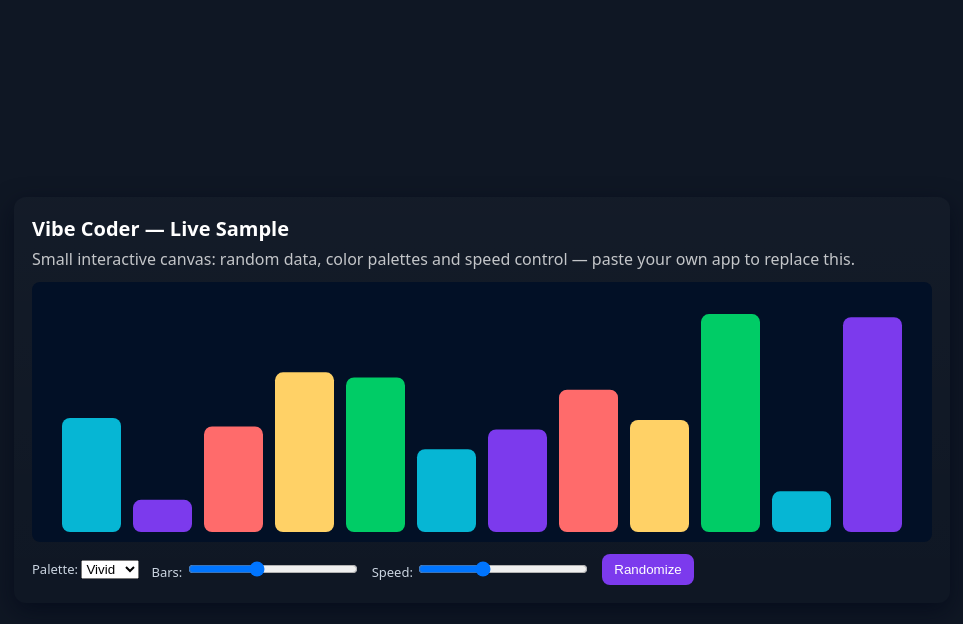
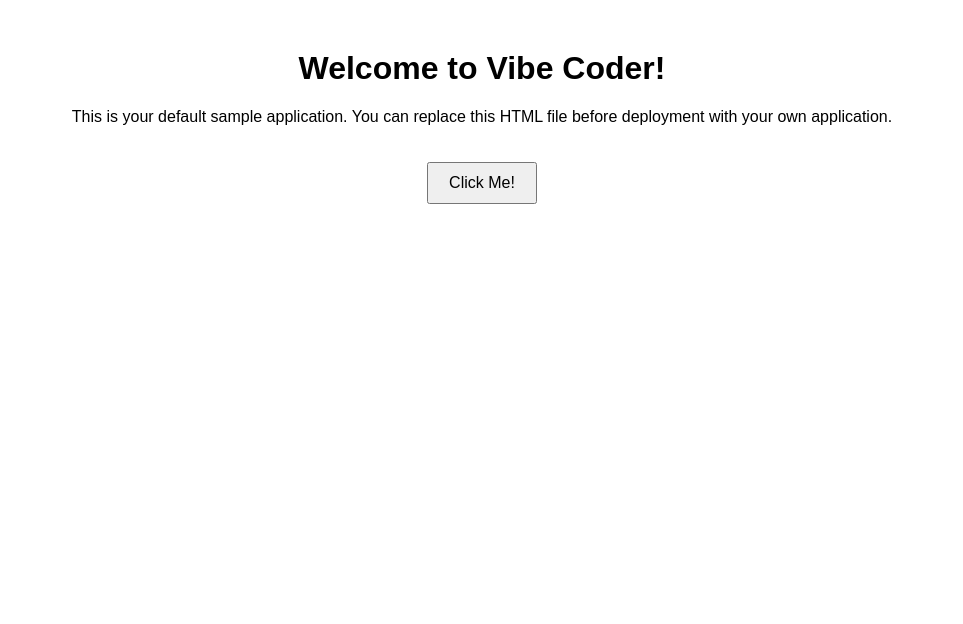
Before and after one commit to goanalog/vibe-coder-deployable-architecture, a plain HTML site: page defaults/default-vibe-app.html in a window 1280 px wide. Shown: the whole page, without its empty margins (158-1121 px from the left). Drawn offline with Linux system fonts and the light colour scheme.

Commit message:
meta meta

```diff
--- a/defaults/default-vibe-app.html
+++ b/defaults/default-vibe-app.html
@@ -1,127 +1,23 @@
-<!doctype html>
-<html>
+<!DOCTYPE html>
+<html lang="en">
 <head>
-  <meta charset="utf-8"/>
-  <meta name="viewport" content="width=device-width,initial-scale=1"/>
-  <title>Vibe Coder — Live Sample</title>
+  <meta charset="UTF-8">
+  <title>Vibe Coder Sample Application</title>
   <style>
-    :root{--bg:#0f1724;--panel:#0b1220;--accent:#7c3aed}
-    body{margin:0;font-family:system-ui,Segoe UI,Helvetica,Arial;background:var(--bg);color:#fff;display:flex;align-items:center;justify-content:center;height:100vh}
-    .card{width:92vw;max-width:900px;background:linear-gradient(180deg,rgba(255,255,255,0.02),transparent);padding:18px;border-radius:12px;box-shadow:0 8px 24px rgba(2,6,23,0.6)}
-    h1{margin:0 0 6px 0;font-size:20px}
-    p{margin:0 0 12px 0;color:rgba(255,255,255,0.75)}
-    canvas{width:100%;height:260px;background:#021026;border-radius:8px;display:block}
-    .controls{display:flex;gap:12px;align-items:center;margin-top:12px}
-    .btn{background:var(--accent);border:none;padding:8px 12px;border-radius:8px;color:#fff;cursor:pointer}
-    label{font-size:13px;color:#cbd5e1}
-    input[type="range"]{width:170px}
+    body { font-family: sans-serif; text-align: center; margin-top: 50px; }
+    button { padding: 10px 20px; margin-top: 20px; font-size: 16px; }
   </style>
 </head>
 <body>
-  <div class="card">
-    <h1>Vibe Coder — Live Sample</h1>
-    <p>Small interactive canvas: random data, color palettes and speed control — paste your own app to replace this.</p>
-    <canvas id="vibe" width="900" height="260"></canvas>
-    <div class="controls">
-      <label>Palette:
-        <select id="palette">
-          <option value="vivid">Vivid</option>
-          <option value="cool">Cool</option>
-          <option value="warm">Warm</option>
-          <option value="mono">Mono</option>
-        </select>
-      </label>
-
-      <label>Bars:
-        <input id="bars" type="range" min="4" max="24" value="12">
-      </label>
-
-      <label>Speed:
-        <input id="speed" type="range" min="10" max="200" value="80">
-      </label>
-
-      <button id="randomize" class="btn">Randomize</button>
-    </div>
-  </div>
+  <h1>Welcome to Vibe Coder!</h1>
+  <p>This is your default sample application. You can replace this HTML file before deployment with your own application.</p>
+  <button id="clickMe">Click Me!</button>
+  <p id="response"></p>
 
   <script>
-    const canvas = document.getElementById('vibe');
-    const ctx = canvas.getContext('2d');
-    const paletteEl = document.getElementById('palette');
-    const barsEl = document.getElementById('bars');
-    const speedEl = document.getElementById('speed');
-    const randomBtn = document.getElementById('randomize');
-
-    // Set up size
-    function resize(){
-      const rect = canvas.getBoundingClientRect();
-      canvas.width = rect.width;
-      canvas.height = rect.height;
-    }
-    window.addEventListener('resize', resize);
-    resize();
-
-    function palettes(name){
-      const sets = {
-        vivid: ['#06b6d4','#7c3aed','#ff6b6b','#ffd166','#00cc66'],
-        cool: ['#60a5fa','#38bdf8','#7dd3fc','#0ea5a6','#4ade80'],
-        warm: ['#ff7b54','#ffad60','#f6e27f','#ffd9b3','#ff6f91'],
-        mono: ['#d1d5db','#9ca3af','#6b7280','#4b5563','#111827']
-      };
-      return sets[name] || sets.vivid;
-    }
-
-    let data = [];
-    function randomData(n){
-      return Array.from({length:n}, () => Math.floor(Math.random()*100));
-    }
-
-    function draw(){
-      const w = canvas.width, h = canvas.height;
-      ctx.clearRect(0,0,w,h);
-      const n = parseInt(barsEl.value,10);
-      if(data.length !== n) data = randomData(n);
-      const pad = 24;
-      const barW = (w - pad*2) / n;
-      const pal = palettes(paletteEl.value);
-      data.forEach((v,i)=>{
-        const x = pad + i*barW + 6;
-        const barH = (v/100) * (h - 40);
-        const y = h - barH - 10;
-        ctx.fillStyle = pal[i % pal.length];
-        const radius = 8;
-        // rounded rect
-        ctx.beginPath();
-        ctx.moveTo(x+radius, y);
-        ctx.arcTo(x+barW-12, y, x+barW-12, y+radius, radius);
-        ctx.lineTo(x+barW-12, y+barH-radius);
-        ctx.arcTo(x+barW-12, y+barH, x+barW-12-radius, y+barH, radius);
-        ctx.lineTo(x+radius, y+barH);
-        ctx.arcTo(x, y+barH, x, y+barH-radius, radius);
-        ctx.lineTo(x, y+radius);
-        ctx.arcTo(x, y, x+radius, y, radius);
-        ctx.fill();
-      });
-    }
-
-    let last = 0;
-    function tick(now){
-      const speed = parseInt(speedEl.value,10);
-      if(!last || now - last >= speed){
-        // shift data slightly for motion
-        data = data.map(d => Math.max(6, Math.min(100, d + (Math.random()*18-9))));
-        draw();
-        last = now;
-      }
-      requestAnimationFrame(tick);
-    }
-
-    randomBtn.addEventListener('click', ()=> data = randomData(parseInt(barsEl.value,10)));
-    paletteEl.addEventListener('change', draw);
-    barsEl.addEventListener('input', ()=> { data = randomData(parseInt(barsEl.value,10)); });
-    speedEl.addEventListener('input', ()=>{});
-    data = randomData(parseInt(barsEl.value,10));
-    requestAnimationFrame(tick);
+    document.getElementById('clickMe').addEventListener('click', () => {
+      document.getElementById('response').textContent = 'You clicked the button! 🎉';
+    });
   </script>
 </body>
 </html>
```
Also changed, not shown: ibm_catalog.json (+8 -6 lines), vibe-coder.json (+39 -28 lines), 5 other files.
